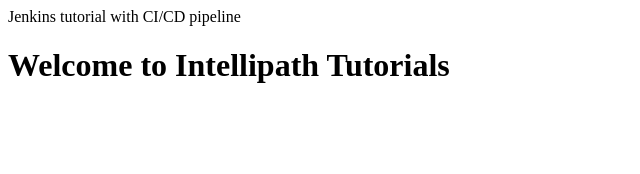
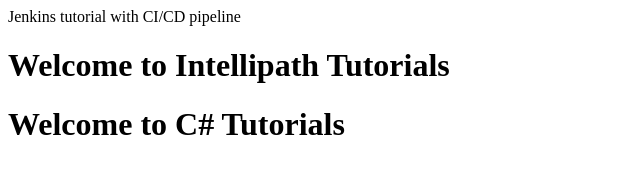
Before and after one commit to Venkataram2717/Website, a plain HTML site: page index.html in a window 1280 px wide. Shown: the whole page, without its empty margins (0-640 px from the left). Drawn offline with Linux system fonts and the light colour scheme.

Commit message:
Update index.html

```diff
--- a/index.html
+++ b/index.html
@@ -2,5 +2,6 @@
 <head>Jenkins tutorial with CI/CD pipeline</head>
 <Body>
 <h1> Welcome to Intellipath Tutorials</h1>
+  <h1> Welcome to C# Tutorials</h1>
 </Body>
 </html>
```
